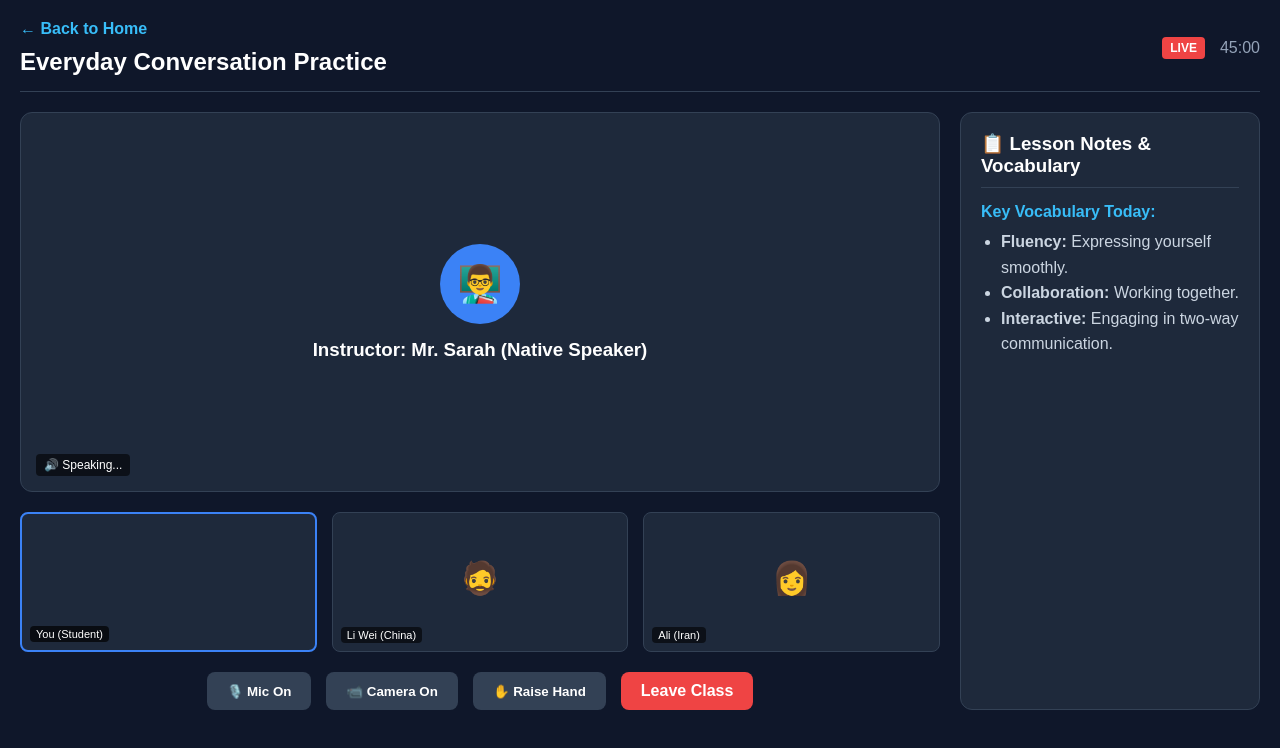
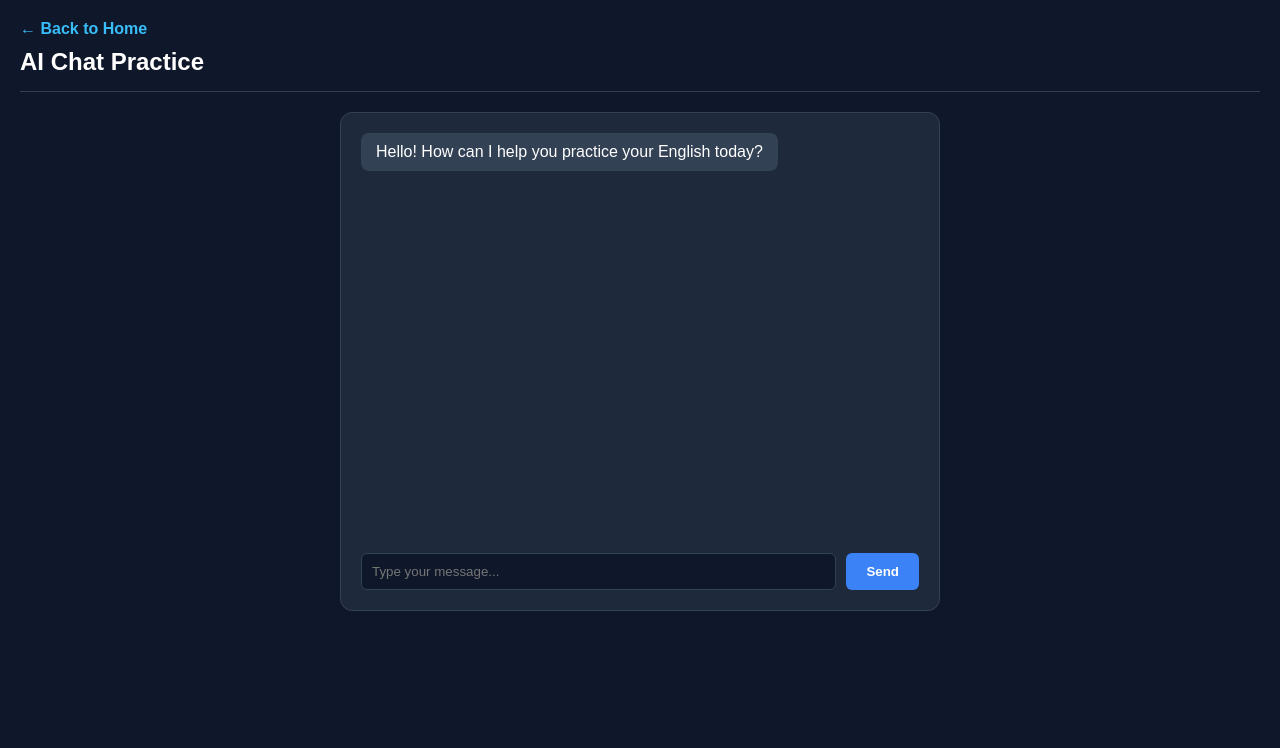
Before and after one commit to Talkbrige999/askenglish.app, a Next.js app: page /classroom in a window 1280 px wide. Shown: the top 748 px of the page. Built offline with nearby package versions, Linux system fonts and the light colour scheme; no server answers.

Commit message:
Rename ClassroomPage to ChatPage and update UI

```diff
--- a/app/classroom/page.js
+++ b/app/classroom/page.js
@@ -1,162 +1,65 @@
 'use client';
-import { useState, useEffect, useRef } from 'react';
+import { useState } from 'react';
 import Link from 'next/link';
 
-export default function ClassroomPage() {
-  const [isMicOn, setIsMicOn] = useState(true);
-  const [isVideoOn, setIsVideoOn] = useState(true);
-  const [raisedHand, setRaisedHand] = useState(false);
-  const userVideoRef = useRef(null);
-  const streamRef = useRef(null);
+export default function ChatPage() {
+  const [messages, setMessages] = useState([
+    { id: 1, sender: 'bot', text: 'Hello! How can I help you practice your English today?' }
+  ]);
+  const [input, setInput] = useState('');
 
-  useEffect(() => {
-    let isMounted = true;
+  const handleSend = (e) => {
+    e.preventDefault();
+    if (!input.trim()) return;
 
-    async function initMedia() {
-      try {
-        if (typeof window !== 'undefined' && navigator.mediaDevices) {
-          const stream = await navigator.mediaDevices.getUserMedia({
-            video: true,
-            audio: true,
-          });
-          if (isMounted) {
-            streamRef.current = stream;
-            if (userVideoRef.current) {
-              userVideoRef.current.srcObject = stream;
-            }
-          }
-        }
-      } catch (err) {
-        console.error('Error accessing media devices:', err);
-      }
-    }
+    const userMsg = { id: Date.now(), sender: 'user', text: input };
+    setMessages((prev) => [...prev, userMsg]);
+    setInput('');
 
-    initMedia();
-
-    return () => {
-      isMounted = false;
-      if (streamRef.current) {
-        streamRef.current.getTracks().forEach((track) => track.stop());
-      }
-    };
-  }, []);
-
-  useEffect(() => {
-    if (streamRef.current) {
-      const videoTrack = streamRef.current.getVideoTracks()[0];
-      if (videoTrack) videoTrack.enabled = isVideoOn;
-    }
-  }, [isVideoOn]);
-
-  useEffect(() => {
-    if (streamRef.current) {
-      const audioTrack = streamRef.current.getAudioTracks()[0];
-      if (audioTrack) audioTrack.enabled = isMicOn;
-    }
-  }, [isMicOn]);
+    setTimeout(() => {
+      const botMsg = { id: Date.now() + 1, sender: 'bot', text: "That's dynamic! Tell me more about that." };
+      setMessages((prev) => [...prev, botMsg]);
+    }, 1000);
+  };
 
   return (
     <div style={{ backgroundColor: '#0f172a', color: '#fff', minHeight: '100vh', padding: '20px', fontFamily: 'sans-serif' }}>
-      {/* Header */}
-      <header style={{ display: 'flex', justifyContent: 'space-between', alignItems: 'center', marginBottom: '20px', borderBottom: '1px solid #334155', paddingBottom: '15px' }}>
-        <div>
-          <Link href="/" style={{ color: '#38bdf8', textDecoration: 'none', fontWeight: 'bold' }}>&larr; Back to Home</Link>
-          <h1 style={{ margin: '10px 0 0 0', fontSize: '24px' }}>Everyday Conversation Practice</h1>
-        </div>
-        <div style={{ display: 'flex', alignItems: 'center', gap: '15px' }}>
-          <span style={{ backgroundColor: '#ef4444', padding: '4px 8px', borderRadius: '4px', fontSize: '12px', fontWeight: 'bold' }}>LIVE</span>
-          <span style={{ color: '#94a3b8' }}>45:00</span>
-        </div>
+      <header style={{ marginBottom: '20px', borderBottom: '1px solid #334155', paddingBottom: '15px' }}>
+        <Link href="/" style={{ color: '#38bdf8', textDecoration: 'none', fontWeight: 'bold' }}>&larr; Back to Home</Link>
+        <h1 style={{ margin: '10px 0 0 0', fontSize: '24px' }}>AI Chat Practice</h1>
       </header>
 
-      {/* Main Grid */}
-      <div style={{ display: 'grid', gridTemplateColumns: '1fr 300px', gap: '20px' }}>
-        {/* Left Side: Video Area */}
-        <div>
-          {/* Main Stage (Instructor) */}
-          <div style={{ backgroundColor: '#1e293b', borderRadius: '12px', height: '380px', display: 'flex', flexDirection: 'column', alignItems: 'center', justifyContent: 'center', position: 'relative', border: '1px solid #334155', marginBottom: '20px' }}>
-            <div style={{ width: '80px', height: '80px', borderRadius: '50%', backgroundColor: '#3b82f6', display: 'flex', alignItems: 'center', justifyContent: 'center', fontSize: '36px', marginBottom: '15px' }}>
-              👨‍🏫
+      <div style={{ maxWidth: '600px', margin: '0 auto', backgroundColor: '#1e293b', borderRadius: '12px', padding: '20px', border: '1px solid #334155' }}>
+        <div style={{ height: '400px', overflowY: 'auto', marginBottom: '20px', display: 'flex', flexDirection: 'column', gap: '10px' }}>
+          {messages.map((msg) => (
+            <div
+              key={msg.id}
+              style={{
+                alignSelf: msg.sender === 'user' ? 'flex-end' : 'flex-start',
+                backgroundColor: msg.sender === 'user' ? '#3b82f6' : '#334155',
+                color: '#fff',
+                padding: '10px 15px',
+                borderRadius: '8px',
+                maxWidth: '80%'
+              }}
+            >
+              {msg.text}
             </div>
-            <h3 style={{ margin: 0 }}>Instructor: Mr. Sarah (Native Speaker)</h3>
-            <span style={{ position: 'absolute', bottom: '15px', left: '15px', backgroundColor: 'rgba(0,0,0,0.6)', padding: '4px 8px', borderRadius: '4px', fontSize: '12px' }}>🔊 Speaking...</span>
-          </div>
-
-          {/* Students Grid */}
-          <div style={{ display: 'grid', gridTemplateColumns: 'repeat(3, 1fr)', gap: '15px' }}>
-            {/* YOU (Student) with Video Element */}
-            <div style={{ backgroundColor: '#1e293b', borderRadius: '8px', height: '140px', display: 'flex', flexDirection: 'column', alignItems: 'center', justifyContent: 'center', position: 'relative', overflow: 'hidden', border: '2px solid #3b82f6' }}>
-              <video
-                ref={userVideoRef}
-                autoPlay
-                playsInline
-                muted
-                style={{
-                  width: '100%',
-                  height: '100%',
-                  objectFit: 'cover',
-                  display: isVideoOn ? 'block' : 'none',
-                  transform: 'scaleX(-1)',
-                }}
-              />
-              {!isVideoOn && (
-                <div style={{ fontSize: '32px', marginBottom: '8px' }}>👨‍🎓</div>
-              )}
-              <span style={{ position: 'absolute', bottom: '8px', left: '8px', backgroundColor: 'rgba(0,0,0,0.7)', padding: '2px 6px', borderRadius: '4px', fontSize: '11px', color: '#fff', zIndex: 10 }}>
-                You (Student) {!isVideoOn && '(Camera Off)'}
-              </span>
-            </div>
-
-            {/* Other Students */}
-            <div style={{ backgroundColor: '#1e293b', borderRadius: '8px', height: '140px', display: 'flex', flexDirection: 'column', alignItems: 'center', justifyContent: 'center', position: 'relative', border: '1px solid #334155' }}>
-              <div style={{ fontSize: '32px', marginBottom: '8px' }}>🧔</div>
-              <span style={{ position: 'absolute', bottom: '8px', left: '8px', backgroundColor: 'rgba(0,0,0,0.6)', padding: '2px 6px', borderRadius: '4px', fontSize: '11px' }}>Li Wei (China)</span>
-            </div>
-
-            <div style={{ backgroundColor: '#1e293b', borderRadius: '8px', height: '140px', display: 'flex', flexDirection: 'column', alignItems: 'center', justifyContent: 'center', position: 'relative', border: '1px solid #334155' }}>
-              <div style={{ fontSize: '32px', marginBottom: '8px' }}>👩</div>
-              <span style={{ position: 'absolute', bottom: '8px', left: '8px', backgroundColor: 'rgba(0,0,0,0.6)', padding: '2px 6px', borderRadius: '4px', fontSize: '11px' }}>Ali (Iran)</span>
-            </div>
-          </div>
-
-          {/* Controls Bar */}
-          <div style={{ marginTop: '20px', display: 'flex', justifyContent: 'center', gap: '15px' }}>
-            <button
-              onClick={() => setIsMicOn(!isMicOn)}
-              style={{ padding: '10px 20px', borderRadius: '8px', border: 'none', backgroundColor: isMicOn ? '#334155' : '#ef4444', color: '#fff', cursor: 'pointer', fontWeight: 'bold' }}
-            >
-              {isMicOn ? '🎙️ Mic On' : '🎙️ Mic Off'}
-            </button>
-            <button
-              onClick={() => setIsVideoOn(!isVideoOn)}
-              style={{ padding: '10px 20px', borderRadius: '8px', border: 'none', backgroundColor: isVideoOn ? '#334155' : '#ef4444', color: '#fff', cursor: 'pointer', fontWeight: 'bold' }}
-            >
-              {isVideoOn ? '📹 Camera On' : '📹 Camera Off'}
-            </button>
-            <button
-              onClick={() => setRaisedHand(!raisedHand)}
-              style={{ padding: '10px 20px', borderRadius: '8px', border: 'none', backgroundColor: raisedHand ? '#eab308' : '#334155', color: '#fff', cursor: 'pointer', fontWeight: 'bold' }}
-            >
-              ✋ {raisedHand ? 'Hand Raised' : 'Raise Hand'}
-            </button>
-            <Link href="/" style={{ padding: '10px 20px', borderRadius: '8px', backgroundColor: '#ef4444', color: '#fff', textDecoration: 'none', fontWeight: 'bold', display: 'inline-block' }}>
-              Leave Class
-            </Link>
-          </div>
+          ))}
         </div>
 
-        {/* Right Side: Sidebar */}
-        <div style={{ backgroundColor: '#1e293b', borderRadius: '12px', padding: '20px', border: '1px solid #334155' }}>
-          <h3 style={{ marginTop: 0, borderBottom: '1px solid #334155', paddingBottom: '10px' }}>📋 Lesson Notes &amp; Vocabulary</h3>
-          <div style={{ marginTop: '15px' }}>
-            <h4 style={{ color: '#38bdf8', marginBottom: '8px' }}>Key Vocabulary Today:</h4>
-            <ul style={{ paddingLeft: '20px', color: '#cbd5e1', lineHeight: '1.6' }}>
-              <li><strong>Fluency:</strong> Expressing yourself smoothly.</li>
-              <li><strong>Collaboration:</strong> Working together.</li>
-              <li><strong>Interactive:</strong> Engaging in two-way communication.</li>
-            </ul>
-          </div>
-        </div>
+        <form onSubmit={handleSend} style={{ display: 'flex', gap: '10px' }}>
+          <input
+            type="text"
+            value={input}
+            onChange={(e) => setInput(e.target.value)}
+            placeholder="Type your message..."
+            style={{ flex: 1, padding: '10px', borderRadius: '6px', border: '1px solid #334155', backgroundColor: '#0f172a', color: '#fff' }}
+          />
+          <button type="submit" style={{ padding: '10px 20px', backgroundColor: '#3b82f6', color: '#fff', border: 'none', borderRadius: '6px', cursor: 'pointer', fontWeight: 'bold' }}>
+            Send
+          </button>
+        </form>
       </div>
     </div>
   );
```
